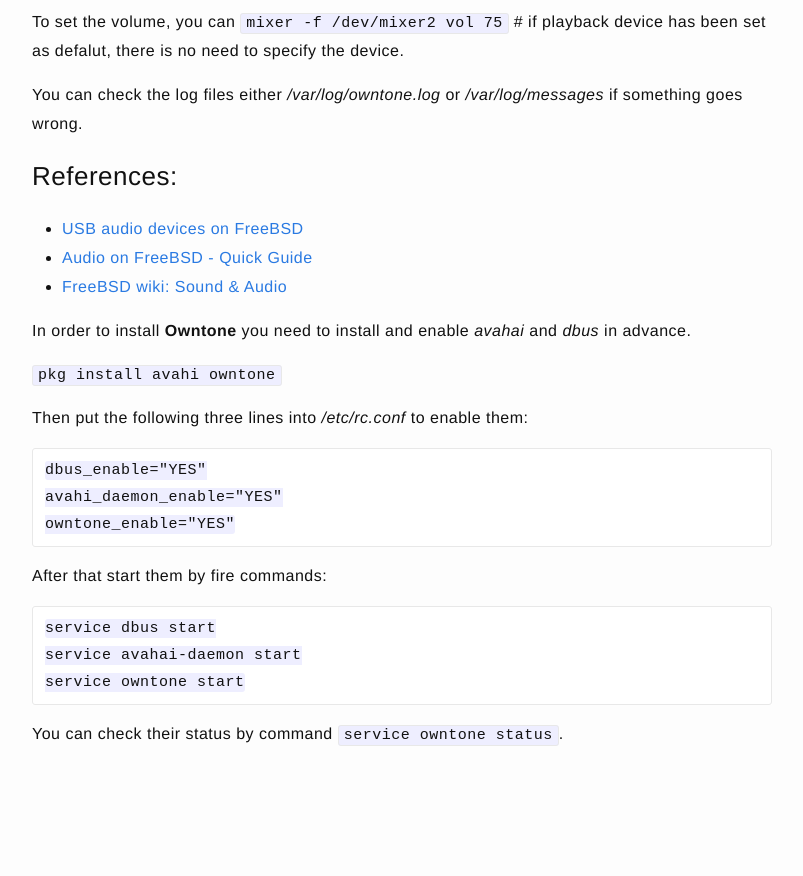
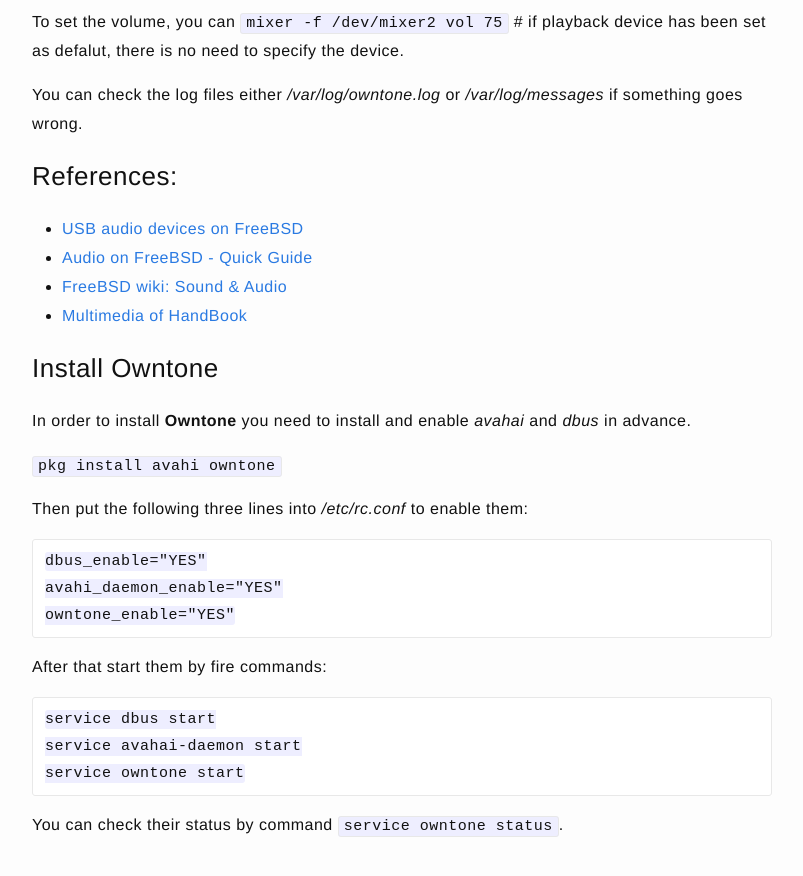
Before and after one commit to jazzi/jazzi.github.io, a Jekyll site: the page built from _posts/2023-12-21-hpe-microserver-gen10-with-freebsd.md, in a window 1280 px wide and 900 px high, scrolled down 16478 px. Shown: the top 876 px of the window, without its empty margins (238-1041 px from the left). Built offline with Jekyll 4.4.1, drawn with Linux system fonts in a browser that asks for light colours; before the commit the page ends 17287 px from its top, so only the background shows below that.

Commit message:
add more

```diff
--- a/_posts/2023-12-21-hpe-microserver-gen10-with-freebsd.md
+++ b/_posts/2023-12-21-hpe-microserver-gen10-with-freebsd.md
@@ -624,6 +624,9 @@ You can check the log files either */var/log/owntone.log* or */var/log/messages*
 * [USB audio devices on FreeBSD](https://www.davidschlachter.com/misc/freebsd-usb-audio)
 * [Audio on FreeBSD - Quick Guide](https://freebsdfoundation.org/resource/audio-on-freebsd-quick-guide/)
 * [FreeBSD wiki: Sound & Audio](https://wiki.freebsd.org/Sound)
+* [Multimedia of HandBook](https://docs.freebsd.org/en/books/handbook/multimedia/)
+
+### Install Owntone
 
 In order to install **Owntone** you need to install and enable *avahai* and *dbus* in advance.
 
```
